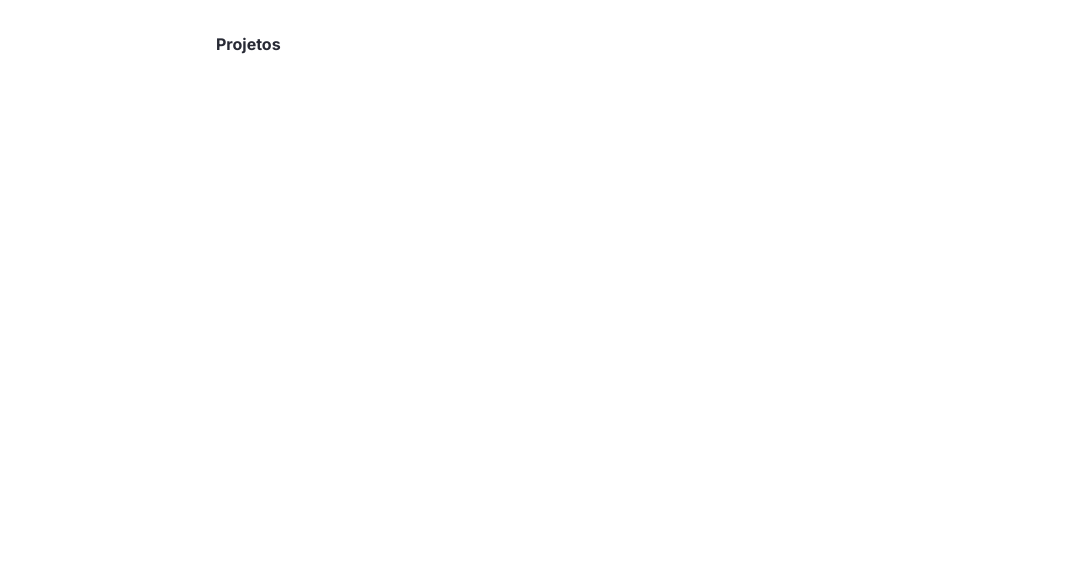
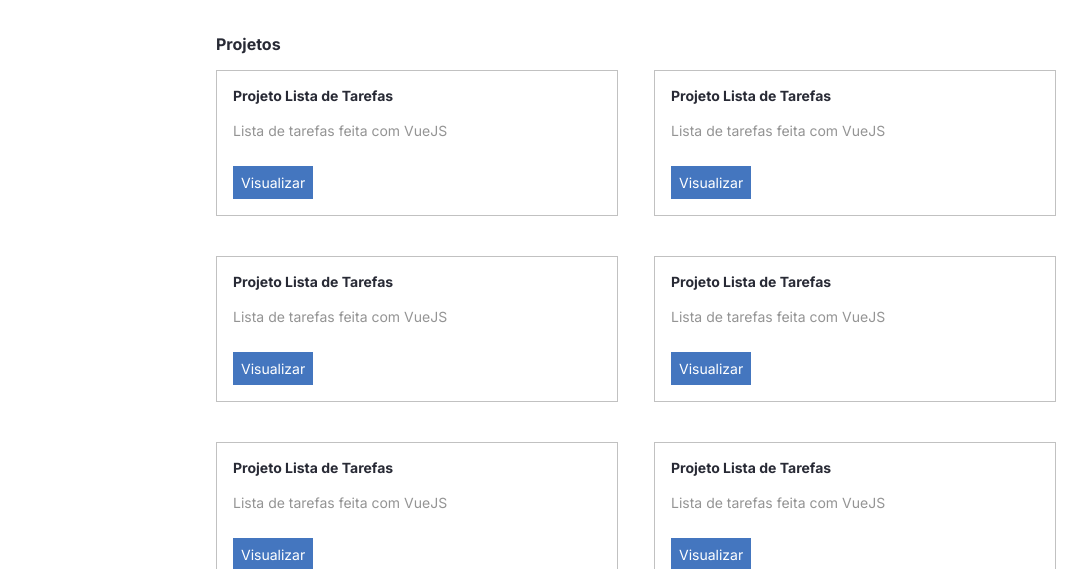
Before and after one commit to carolmeireles/portfolio, a React (Create React App) app: page / in a window 1280 px wide. Shown: the part 383-952 px from the top of the page, without its empty margins (96-1183 px from the left). Before the commit the page ends 800 px from the top, so only its background shows below. Built offline with nearby package versions, Linux system fonts and the light colour scheme.

Commit message:
criação da seção de projetos

```diff
--- /dev/null
+++ b/src/components/Projeto/index.tsx
@@ -0,0 +1,13 @@
+import Paragrafo from '../Paragrafo'
+import Titulo from '../Titulo'
+import { Card, LinkBotao } from './styles'
+
+const Projeto = () => (
+  <Card>
+    <Titulo>Projeto Lista de Tarefas</Titulo>
+    <Paragrafo tipo="secundario">Lista de tarefas feita com VueJS</Paragrafo>
+    <LinkBotao>Visualizar</LinkBotao>
+  </Card>
+)
+
+export default Projeto
--- /dev/null
+++ b/src/components/Projeto/styles.ts
@@ -0,0 +1,16 @@
+import styled from 'styled-components'
+
+export const Card = styled.div`
+  border: 1px solid #c1c1c1;
+  padding: 16px;
+`
+
+export const LinkBotao = styled.a`
+  color: #fff;
+  font-size: 14px;
+  background-color: #4476bf;
+  text-decoration: none;
+  padding: 8px;
+  display: inline-block;
+  margin-top: 24px;
+`
--- a/src/containers/Projetos/index.tsx
+++ b/src/containers/Projetos/index.tsx
@@ -1,8 +1,37 @@
+import Projeto from '../../components/Projeto'
 import Titulo from '../../components/Titulo'
+
+import { Lista } from './styles'
 
 const Projetos = () => (
   <section>
     <Titulo fontSize={16}>Projetos</Titulo>
+    <Lista>
+      <li>
+        <Projeto />
+      </li>
+      <li>
+        <Projeto />
+      </li>
+      <li>
+        <Projeto />
+      </li>
+      <li>
+        <Projeto />
+      </li>
+      <li>
+        <Projeto />
+      </li>
+      <li>
+        <Projeto />
+      </li>
+      <li>
+        <Projeto />
+      </li>
+      <li>
+        <Projeto />
+      </li>
+    </Lista>
   </section>
 )
 
--- /dev/null
+++ b/src/containers/Projetos/styles.ts
@@ -0,0 +1,14 @@
+import styled from 'styled-components'
+
+export const Lista = styled.ul`
+  display: grid;
+  grid-template-columns: 1fr 1fr;
+  column-gap: 36px;
+  row-gap: 40px;
+
+  @media (max-width: 768px) {
+    grid-template-columns: 1fr;
+    column-gap: 0;
+    row-gap: 16px;
+  }
+`
--- a/src/styles.ts
+++ b/src/styles.ts
@@ -5,6 +5,7 @@ const EstiloGlobal = createGlobalStyle`
     margin: 0;
     padding: 0;
     font-family: "Inter", sans-serif;
+    list-style: none;
   }
 
   body {
```
